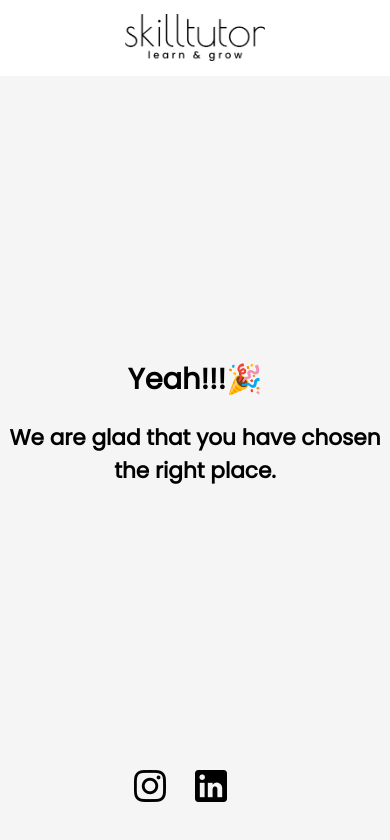
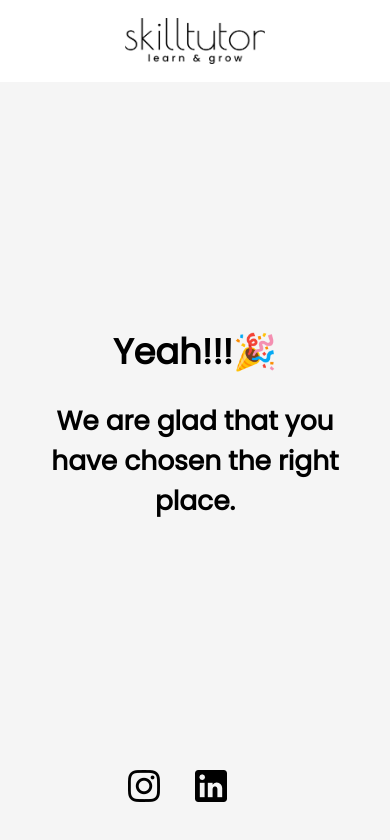
Before and after one commit to kapilBaser/Skills, a plain HTML site: page thankyou.html in a window 390 px wide. Drawn offline with Linux system fonts and the light colour scheme.

Commit message:
Update main.css

```diff
--- a/main.css
+++ b/main.css
@@ -99,6 +99,7 @@ h1{
     font-family: p2;
 }
 .cel{
+    box-sizing: border-box;
     width: 100%;
     text-align: center;
     position: absolute;
@@ -106,9 +107,11 @@ h1{
     transform: translateY(-50%);
 }
 .social{
+    box-sizing:border-box;
     margin: 0 2em 0 0;
 }
 .so-logo{
+    box-sizing: border-box;
     position: absolute;
     width: 100%;
     display: flex;
@@ -118,15 +121,18 @@ h1{
 }
 @media (max-width: 1100px) and (min-width:700px){
     html{
-        font-size: 1rem;
+        font-size: 1.2rem;
     }
 }
 @media (max-width: 700px){
     html{
-        font-size: .9rem;
+        font-size: 1.1rem;
     }
     .detail{
-        padding: .5em 3em;
+        padding: .5em 2em;
     }
+    .cel{
+        padding-right: 2em;
+        padding-left: 2em;
 
 }
```
